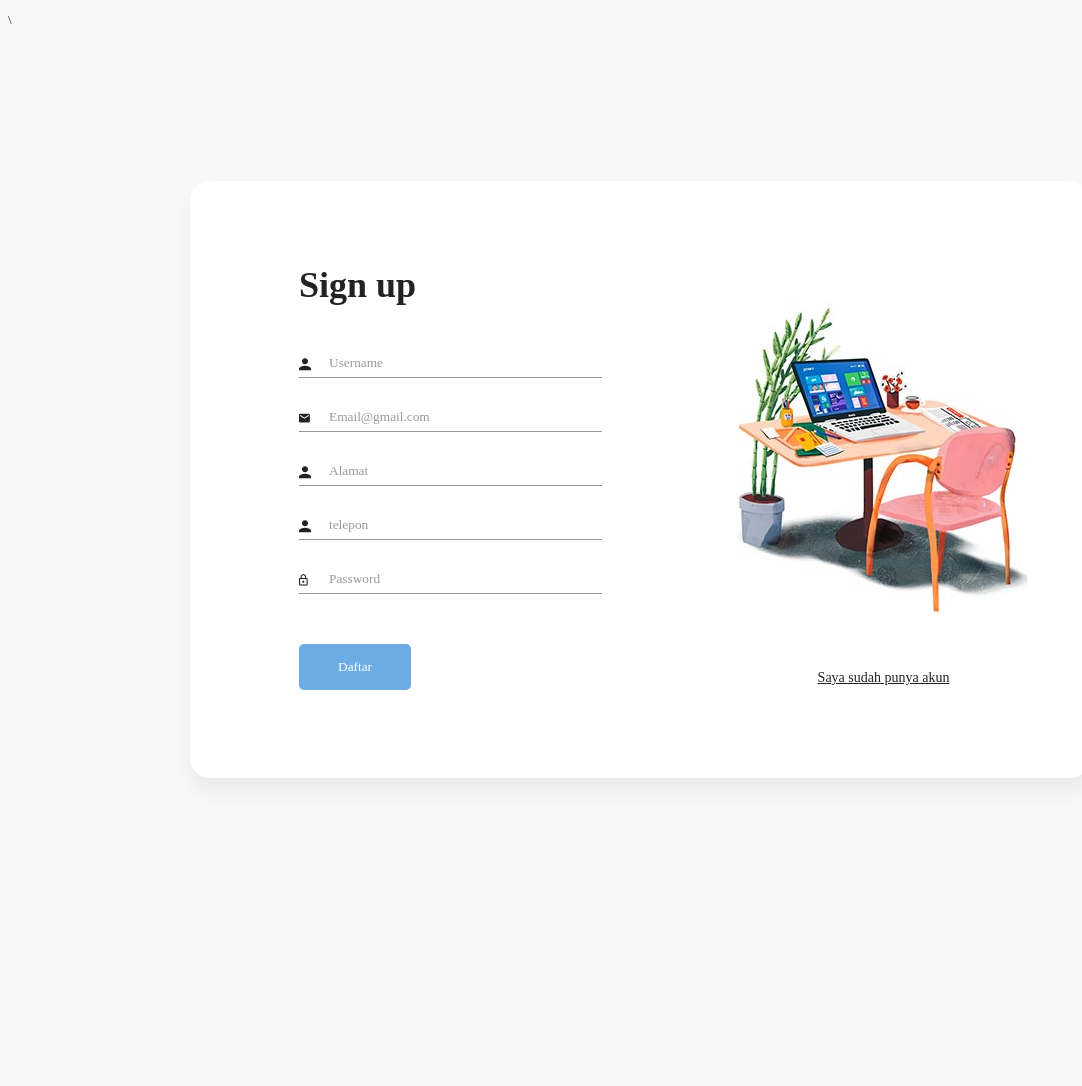
After one commit to Trisnayudha/UAS_WEB_1_NoiseGarage, a PHP site: page /registrasi.php in a window 1280 px wide. The commit adds this page. Shown: the whole page, without its empty margins (0-1082 px from the left). Run offline with PHP 8.4, Linux system fonts and the light colour scheme; some web fonts are replaced.

```diff
--- /dev/null
+++ b/registrasi.php
@@ -0,0 +1,104 @@
+<?php
+
+require_once("config/koneksi.php");
+
+if (isset($_POST['register'])) {
+
+    // filter data yang diinputkan
+    $name = filter_input(INPUT_POST, 'name', FILTER_SANITIZE_STRING);
+    $username = filter_input(INPUT_POST, 'username', FILTER_SANITIZE_STRING);
+    $email = filter_input(INPUT_POST, 'email', FILTER_VALIDATE_EMAIL);
+    $alamat = filter_input(INPUT_POST, 'alamat', FILTER_SANITIZE_STRING);
+    $telepon = filter_input(INPUT_POST, 'telepon', FILTER_SANITIZE_STRING);
+
+    // enkripsi password
+    $password = password_hash($_POST["password"], PASSWORD_DEFAULT);
+
+
+    // menyiapkan query
+    $sql = "INSERT INTO tabel_pengguna (username, email, alamat, telepon, password)
+            VALUES (:username, :email, :alamat, :telepon, :password)";
+    $stmt = $db->prepare($sql);
+
+    // bind parameter ke query
+    $params = array(
+
+        ":username" => $username,
+        ":email" => $email,
+        ":alamat" => $alamat,
+        ":telepon" => $telepon,
+        ":password" => $password,
+    );
+
+    // eksekusi query untuk menyimpan ke database
+    $saved = $stmt->execute($params);
+
+
+    // jika query simpan berhasil, maka user sudah terdaftar
+    // maka alihkan ke halaman login
+    if ($saved) header("Location: login.php");
+}
+
+?>\
+
+<!DOCTYPE html>
+<html lang="en">
+
+<head>
+    <title>Sign Up Form</title>
+
+    <!-- Font Icon -->
+    <link rel="stylesheet" href="vendor/fonts/material-icon/css/material-design-iconic-font.min.css">
+
+    <!-- Main css -->
+    <link rel="stylesheet" href="vendor/css/style1.css">
+</head>
+
+<body>
+
+    <div class="main">
+        <!-- Sign up form -->
+        <section class="signup">
+            <div class="container">
+                <div class="signup-content">
+                    <div class="signup-form">
+                        <h2 class="form-title">Sign up</h2>
+                        <form method="POST" class="register-form" id="register-form" action="">
+                            <div class="form-group">
+                                <label for="username"><i class="zmdi zmdi-account material-icons-name"></i></label>
+                                <input type="text" name="username" id="username" placeholder="Username" required />
+                            </div>
+
+                            <div class="form-group">
+                                <label for="email"><i class="zmdi zmdi-email"></i></label>
+                                <input type="email" name="email" id="email" placeholder="Email@gmail.com" required />
+                            </div>
+
+                            <div class="form-group">
+                                <label for="alamat"><i class="zmdi zmdi-account material-icons-name"></i></label>
+                                <input type="text" name="alamat" id="alamat" placeholder="Alamat" required />
+                            </div>
+
+                            <div class="form-group">
+                                <label for="telepon"><i class="zmdi zmdi-account material-icons-name"></i></label>
+                                <input type="text" name="telepon" id="telepon" placeholder="telepon" required />
+                            </div>
+
+                            <div class="form-group">
+                                <label for="password"><i class="zmdi zmdi-lock-outline"></i></label>
+                                <input type="password" name="password" id="password" placeholder="Password" required />
+                            </div>
+                            <div class="form-group form-button">
+                                <input type="submit" name="register" id="register" class="form-submit" value="Daftar" />
+                            </div>
+                        </form>
+                    </div>
+                    <div class="signup-image">
+                        <figure><img src="vendor/img/signup-image.jpg" alt="sing up image"></figure>
+                        <a href="login.php" class="signup-image-link">Saya sudah punya akun</a>
+                    </div>
+                </div>
+            </div>
+        </section>
+    </div>
+</body>
```
Also changed, not shown: daftarAnggota.php (deleted, +0 -117 lines), form_login.php (deleted, +0 -91 lines), login.php (+18 -7 lines), vendor/img/signup-image.jpg (added).
